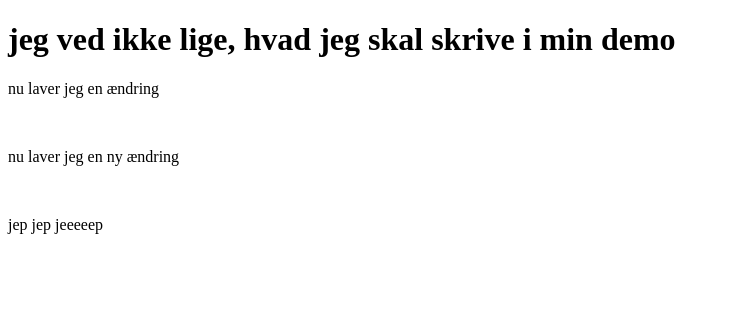
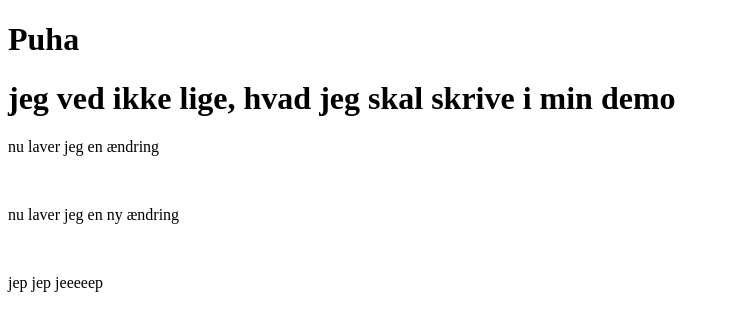
Before and after one commit to thereseskaarup/demo1, a plain HTML site: page index.html in a window 1280 px wide. Shown: the whole page, without its empty margins (0-731 px from the left). Drawn offline with Linux system fonts and the light colour scheme.

Commit message:
Tilføjelse af header

```diff
--- a/index.html
+++ b/index.html
@@ -5,6 +5,9 @@
 <title></title>
 <link>
 </head>
+	<header>
+		<h1>Puha</h1>
+	</header>
 	<body>
 		<h1>jeg ved ikke lige, hvad jeg skal skrive i min demo</h1>
 			<p>nu laver jeg en ændring</p><br>
```
